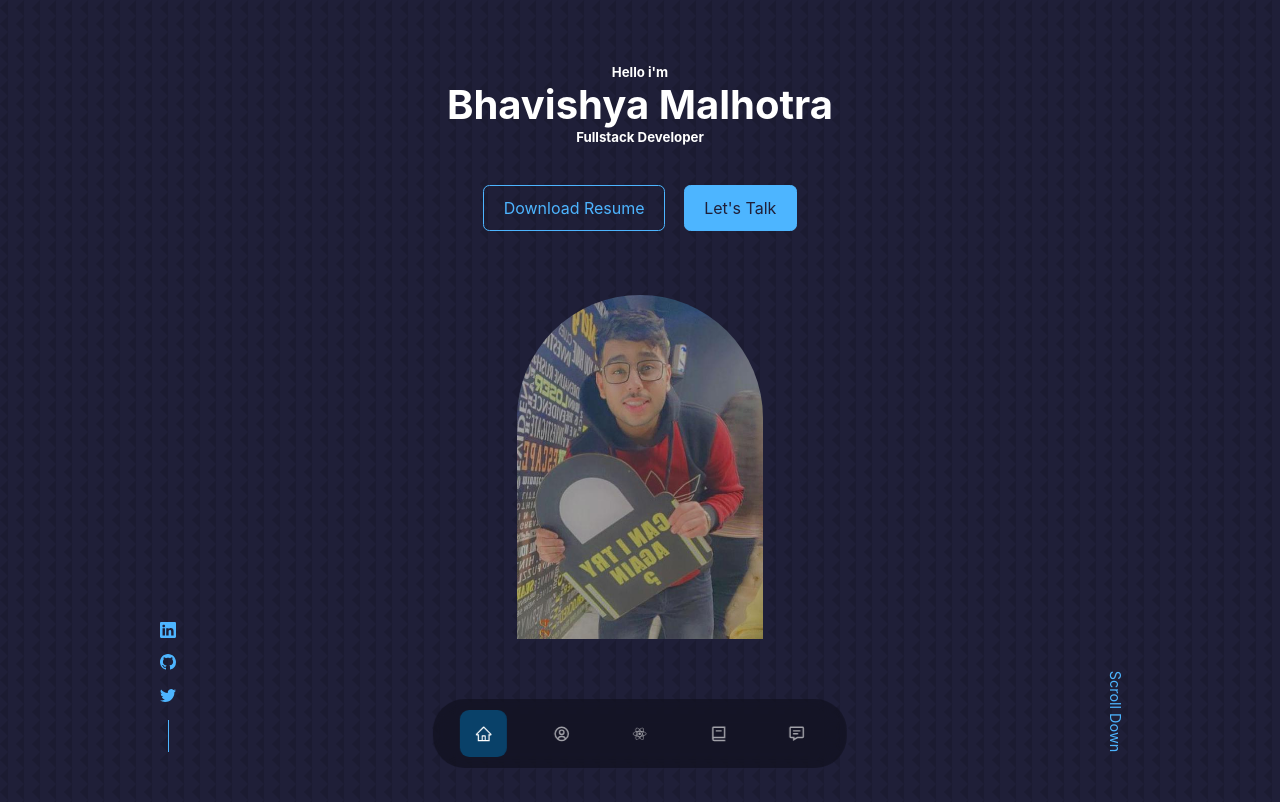
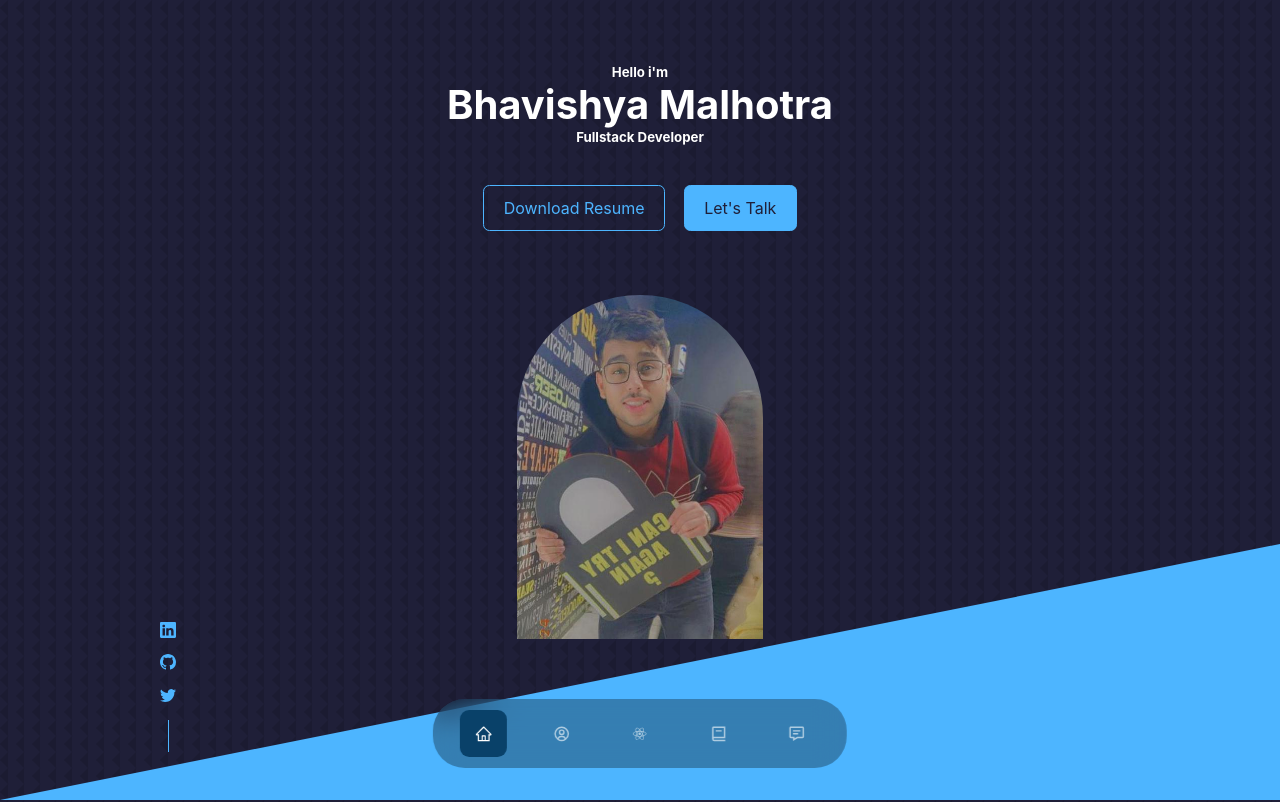
Before and after one commit to bhavisshyya/My-Portfolio, a React (Create React App) app: page / in a window 1280 px wide. Shown: the top 802 px of the page. Built offline with nearby package versions, Linux system fonts and the light colour scheme.

Commit message:
Update App.css

```diff
--- a/src/App.css
+++ b/src/App.css
@@ -6,6 +6,7 @@
   list-style: none;
   box-sizing: border-box;
   text-decoration: none;
+  scroll-behavior: smooth;
 }
 
 :root{
@@ -101,7 +102,18 @@ a:hover{
   width: 100%;
   object-fit: cover;
 }
-
+body::after
+{
+    content: "";
+    width: 100vw;
+    height: 100vmin;
+    background-color:var( --color-primary);
+    position: absolute;
+    top: 0%;
+    left: 0;
+    clip-path: polygon(100% 68%, 0 100%, 100% 100%);
+    max-width: 100%;
+}
 /* media queries */
 @media screen and (max-width: 1024px) {
   .container{
@@ -111,6 +123,7 @@ a:hover{
   section{
     margin-top: 6rem;
   }
+  body:after{content:none;}
 }
 @media screen and (max-width: 600px) {
   .container{
@@ -120,4 +133,6 @@ a:hover{
   section > h2{
     margin-top: 2rem;
   }
+
+  body:after{content:none;}
 }
```
